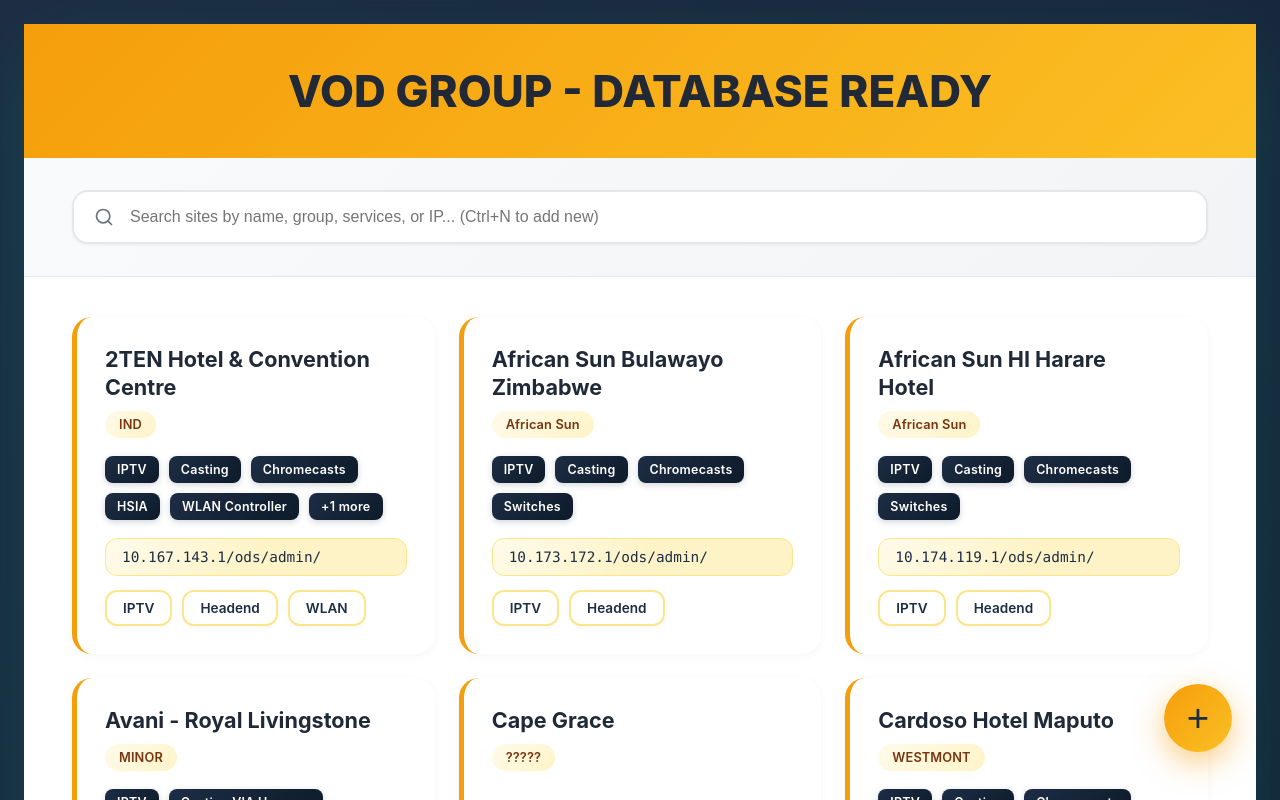
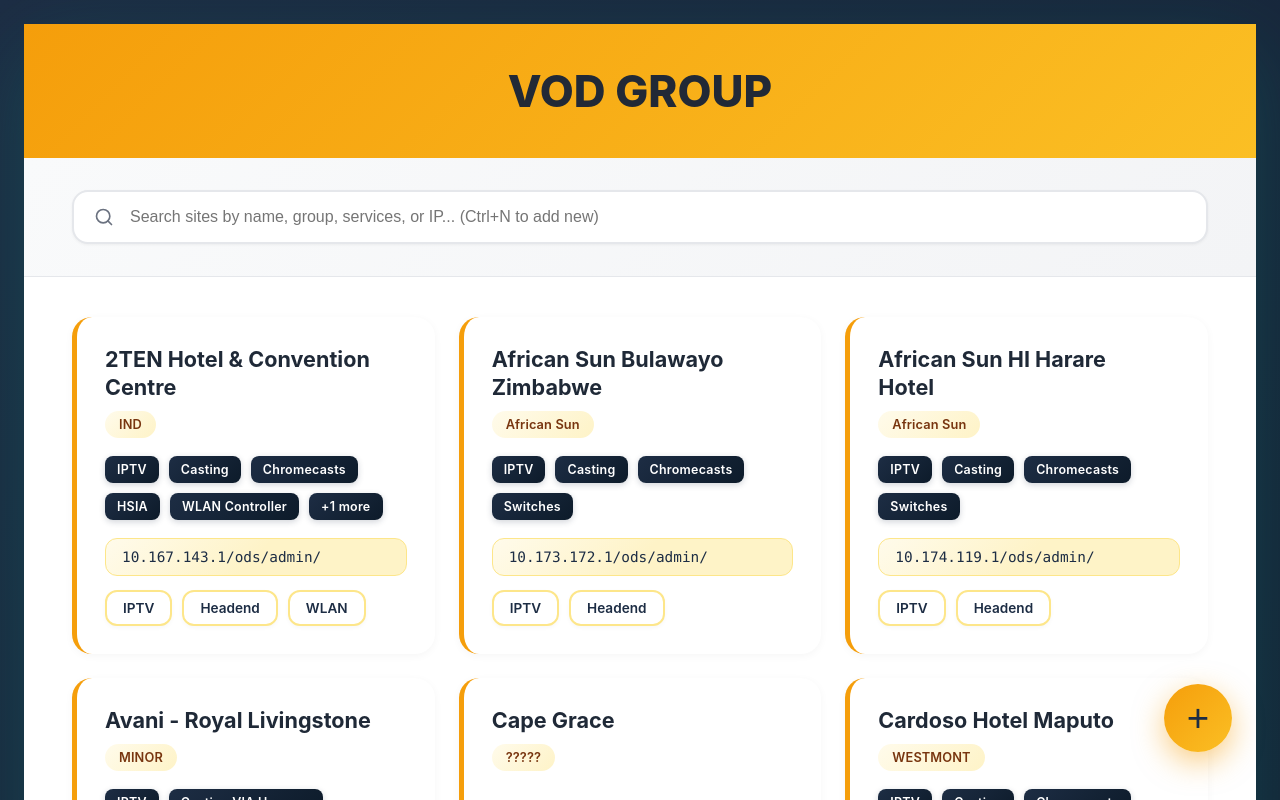
Before and after one commit to Kays10/vodsites, a React (Vite) app: page / in a window 1280 px wide. Shown: the top 800 px of the page. Built offline with nearby package versions, Linux system fonts and the light colour scheme; no server answers.

Commit message:
Fix all issues: revert title, set initial sites as default state

```diff
--- a/index.html
+++ b/index.html
@@ -4,7 +4,7 @@
     <meta charset="UTF-8" />
     <link rel="icon" type="image/svg+xml" href="/favicon.svg?v=2" />
     <meta name="viewport" content="width=device-width, initial-scale=1.0" />
-    <title>VOD Sites Manager - Working!</title>
+    <title>VOD Sites Manager</title>
   </head>
   <body>
     <div id="root"></div>
--- a/src/App.tsx
+++ b/src/App.tsx
@@ -7,7 +7,7 @@
 
 function App() {
 
-  const [sites, setSites] = useState<Site[]>([]);
+  const [sites, setSites] = useState<Site[]>(initialSites);
   const [loading, setLoading] = useState(true);
   const [error, setError] = useState<string | null>(null);
   const [searchQuery, setSearchQuery] = useState('');
@@ -28,9 +28,6 @@
   const fetchSites = useCallback(async () => {
     setError(null);
     setLoading(true);
-
-    // First set initial sites immediately so user always sees data
-    setSites(initialSites);
 
     try {
       const response = await fetch(`${API_BASE}/sites`);
@@ -64,8 +61,8 @@
         setSites(formattedSites);
       }
     } catch (error) {
-      console.error('Error fetching sites from DB, using local data:', error);
-      // Keep using initialSites
+      console.error('Error fetching sites from DB, keeping local data:', error);
+      // Do NOT overwrite sites - keep using initialSites
     } finally {
       setLoading(false);
     }
@@ -272,7 +269,7 @@
     <div className="container">
       <div className="header">
         <div className="header-content">
-          <h1>VOD GROUP - DATABASE READY</h1>
+          <h1>VOD GROUP</h1>
         </div>
       </div>
 
```
